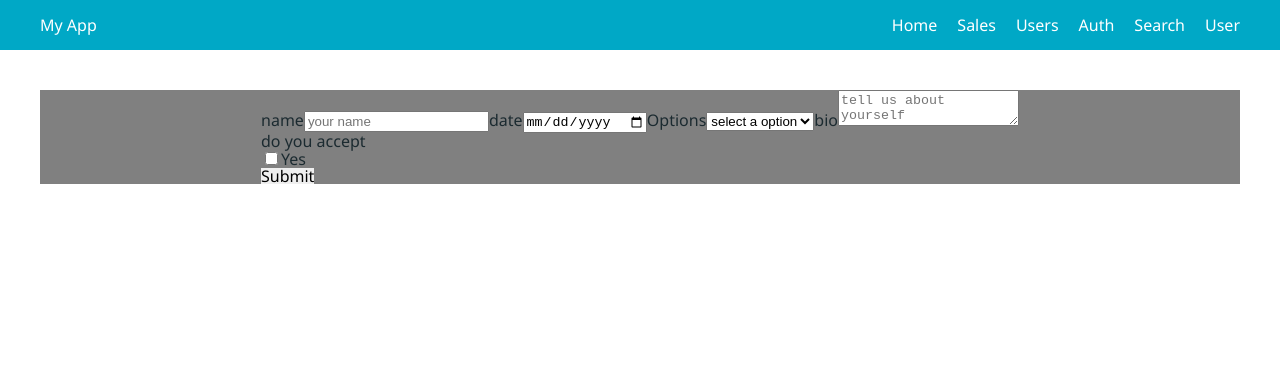
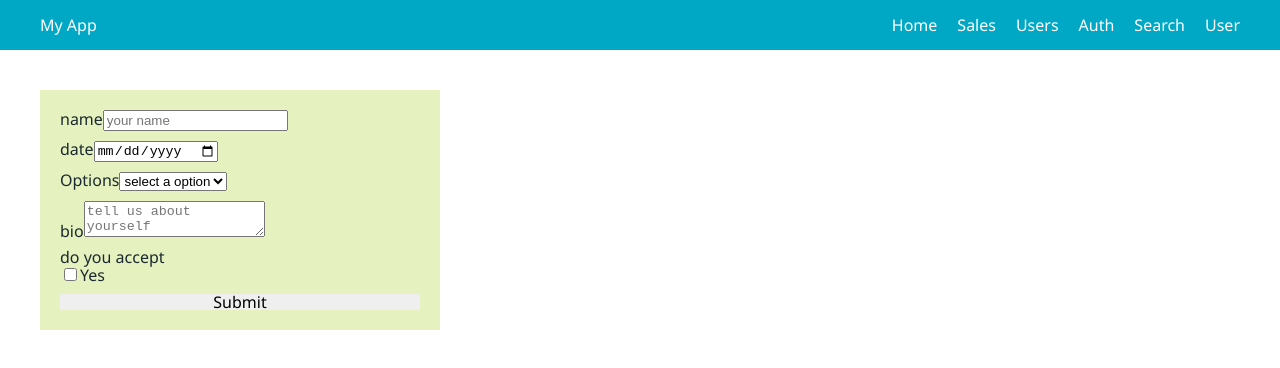
Before and after one commit to mod4CRUD/Myst-Frontend, a React app: page / in a window 1280 px wide. Shown: the top 368 px of the page. Built offline with nearby package versions, Linux system fonts and the light colour scheme.

Commit message:
added lint

```diff
--- a/package.json
+++ b/package.json
@@ -6,6 +6,7 @@
   "scripts": {
     "test": "jest",
     "test:watch": "npm run test -- --watch",
+    "lint": "eslint --ext js --ext jsx src",
     "start": "webpack serve --hot --mode development --devtool eval-source-map --open",
     "start:watch": "npm run start",
     "build": "webpack --devtool source-map"
--- a/src/components/Dashboard/Dashboard.css
+++ b/src/components/Dashboard/Dashboard.css
@@ -1,11 +1,22 @@
 .Dashboard {
-    background: rgb(230, 1, 1);
-    background-color: gray;
-    display: flex;
-    gap: 20px;
-    flex-direction: column-reverse;
-    align-items: center;
-    justify-content: flex-end;
-    align-content: stretch;
-    flex-wrap: nowrap;
+  display: grid;
+  grid-template-columns: 1fr 1fr;
+  gap: 10px;
+
+  form {
+    padding: 20px;
+    width: 400px;
+    background: var(--light-accent-color);
+    box-shadow: var(--box-shadow);
+
+    display: grid;
+    gap: 10px;
   }
+
+  pre {
+    font-family: monospace;
+    line-height: 1.3;
+    background: white;
+    padding: 5px;
+  }
+}
--- a/src/components/Forms/FormController.css
+++ b/src/components/Forms/FormController.css
@@ -39,15 +39,25 @@
   }
 
   .FormButton {
+    display: flex;
     padding: 5px 10px;
     height: 40px;
     background: var(--button-color);
     border: 1px solid var(--header-color);
     cursor: pointer;
 
-    &.Icon {
-      font-size: 1.5em;
-    }
+
+  }
+
+  .FormButton {
+    display: flex;
+    padding: 5px 10px;
+    height: 40px;
+    background: var(--button-color);
+    border: 1px solid var(--header-color);
+    cursor: pointer;
+
+
   }
 
   .CheckboxControl {
--- a/src/components/Search/Search.css
+++ b/src/components/Search/Search.css
@@ -6,3 +6,7 @@
 .SearchResultCard {
     display: grid;
 }
+
+.HW1dsHVeX2uH4MtiWkIa {
+    display: flex;
+}
--- a/src/components/Search/Search.jsx
+++ b/src/components/Search/Search.jsx
@@ -1,4 +1,4 @@
-import React from 'react';
+// import React from 'react';
 import SearchForm from './SearchForm.jsx';
 import SearchResults from './SearchResults.jsx';
 import useSearchResults from '../../hooks/use-search-results.js';
@@ -9,9 +9,9 @@ export default function Search() {
   const {
     infinScrollRef,
     nextPage,
-    searchParams,
+    // searchParams,
     searchResults,
-    searchPokedex,
+    // searchPokedex,
   } = useSearchResults();
 
 
--- a/src/components/Search/SearchForm.jsx
+++ b/src/components/Search/SearchForm.jsx
@@ -1,6 +1,7 @@
-import React from 'react';
+// import React from 'react';
 import { InputController, FormButton } from '../Forms/FormController.jsx';
 import useSearchForm from '../../hooks/use-search-form.js';
+import styles from './Search.css';
 
 
 export default function SearchForm({ onSubmit }) {
@@ -14,13 +15,13 @@ export default function SearchForm({ onSubmit }) {
   };
 
   return (<form onSubmit ={formSubmit}>
-    <InputController
+    <InputController className = {styles.InputController}
       type="text"
       name="pokemon"
       value={pokemon}
       onChange={e => setPokemon(e.target.value)}
     />
-    <FormButton type = "submit">
+    <FormButton className = {styles.FormButton} type = "submit">
         Search
     </FormButton>
   </form>);
--- a/src/components/Search/SearchResultsCard.jsx
+++ b/src/components/Search/SearchResultsCard.jsx
@@ -1,4 +1,4 @@
-import React from 'react';
+// import React from 'react';
 import styles from './Search.css';
 
 export default function SearchResultCard({ pokemon, infinScrollRef }) {
```
